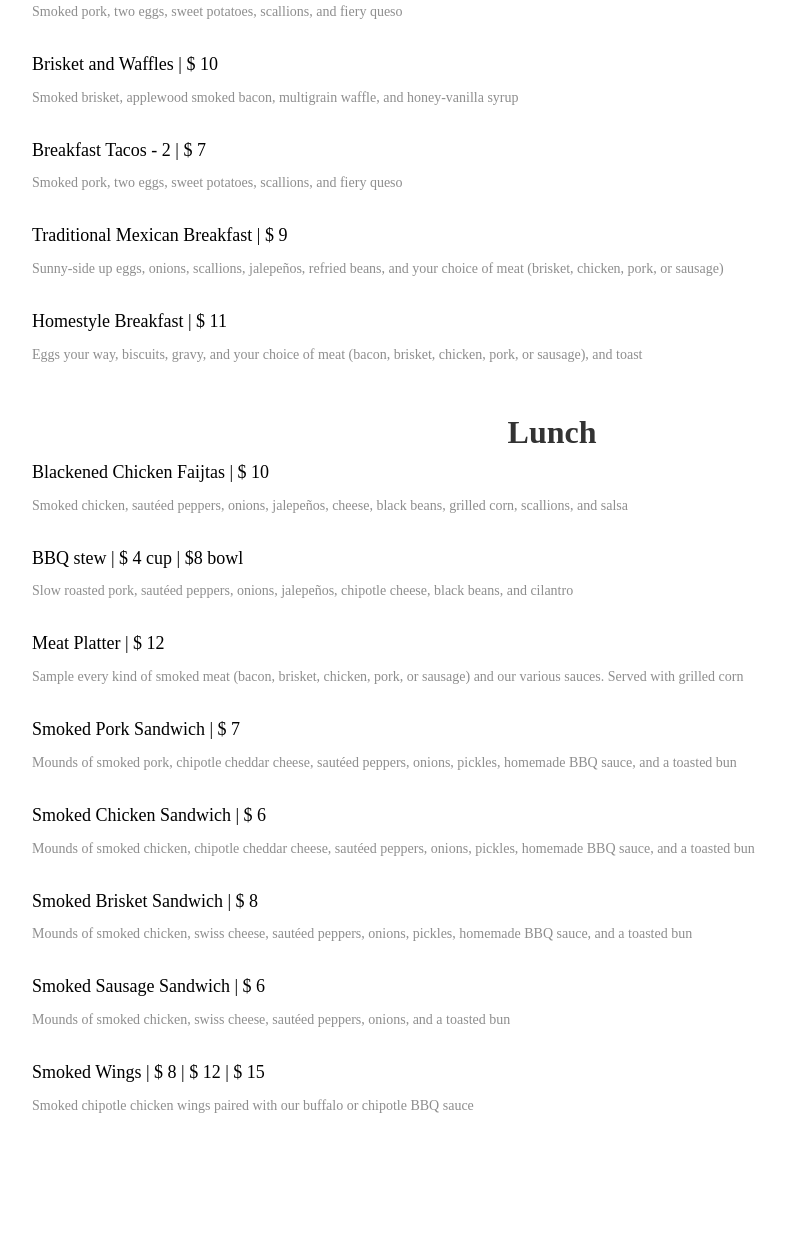
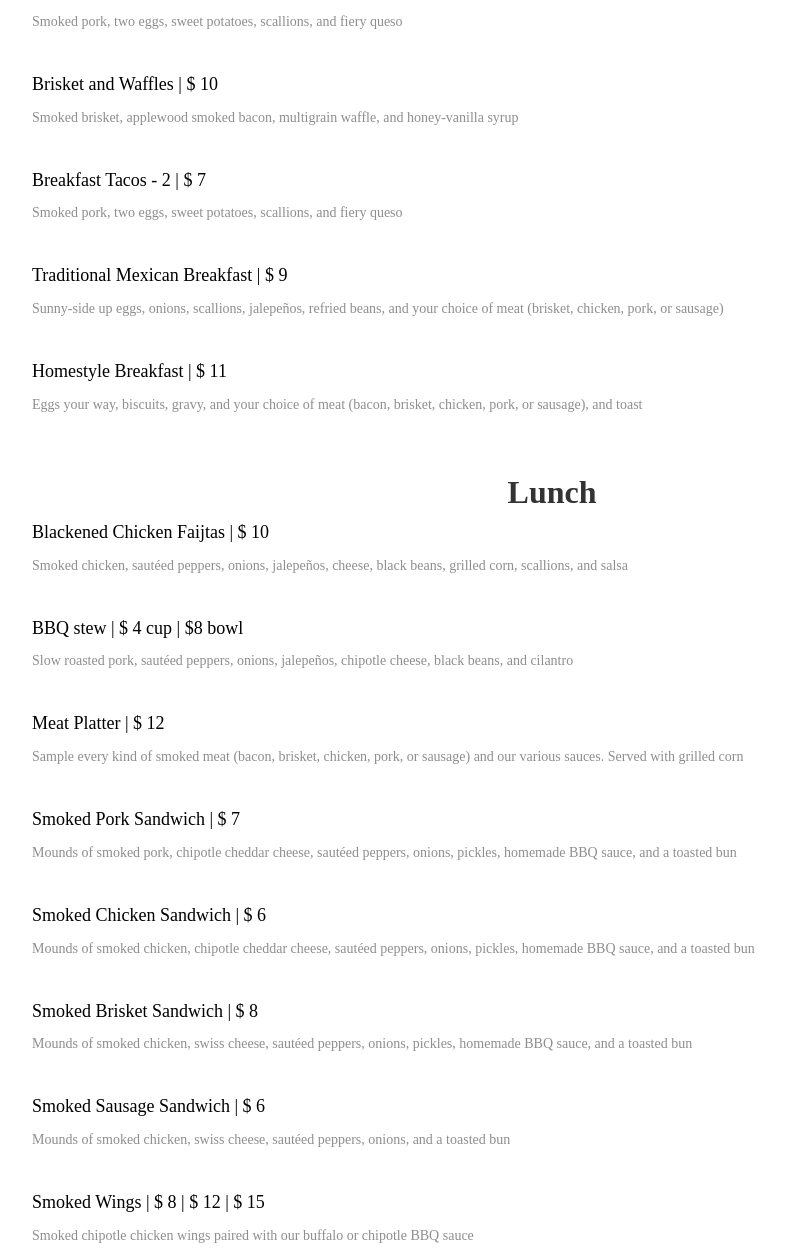
Before and after one commit to garrettfahrbach/restaurant, a plain HTML site: page page3.html in a window 1280 px wide. Shown: the part 434-1691 px from the top of the page, without its empty margins (88-874 px from the left). Drawn offline with nearby package versions, Linux system fonts and the light colour scheme; a web font is replaced by a local one.

Commit message:
updated revisions

```diff
--- a/css/style.css
+++ b/css/style.css
@@ -19,6 +19,8 @@ p.leftText {
 	text-align: left;
 	color: #8e8e8e;
 }
+
+.menu-item{margin-bottom: 40px;}
 
 p.bodyText{
 	font-family: 'Gentium Basic', serif;
@@ -63,14 +65,16 @@ h5 {
 	padding: 6px 10px
 }
 
-#pageHeader {
+#pageHeader{
 	font-family: 'Questrial', sans-serif;
 	text-align: center;
 }
 
-#space-footer {margin-bottom: 75px;}
+#space{margin-bottom: 40px;}
 
-.specials {max-width:900px;}
+#space-footer{margin-bottom: 75px;}
+
+.specials{max-width:900px;}
 
 
 hr {
--- a/page3.html
+++ b/page3.html
@@ -18,7 +18,7 @@
 	<body>
 	<div id="pageHeader">
 		<h2>FAHRBQ</h2>
-		<br>
+		<div id="space"></div>
 		<div class="centerText">
 			<div id="nav"><a href="index.html">&emsp;Home&emsp;</a>&emsp;<a href="page2.html">&emsp;About&emsp;</a>&emsp;<a href="page3.html">&emsp;Menu&emsp;</a>&emsp;<a href="page4.html">&emsp;Daily Specials&emsp;</a>
 			</div>
@@ -30,26 +30,35 @@
 	<!-- Fix this image-->
 
 
-
-	<center>
 	<div class="container">
 		<div class="row text-center">
 			<div class="col-sm-12 col-centered">
 			<h2>Breakfast</h2>
-			<p class="leftTitle"> Breakfast Hash  | $ 9 <br>
-			<p class="leftText">Smoked pork, two eggs, sweet potatoes, scallions, and fiery queso </p><br>
 
-			<p class="leftTitle"> Brisket and Waffles | $ 10 <br>
-			<p class="leftText">Smoked brisket, applewood smoked bacon, multigrain waffle, and honey-vanilla syrup </p><br>
+			<div class="menu-item">
+				<p class="leftTitle"> Breakfast Hash  | $ 9 </p>
+				<p class="leftText">Smoked pork, two eggs, sweet potatoes, scallions, and fiery queso </p>
+			</div>
 
-			<p class="leftTitle"> Breakfast Tacos - 2 | $ 7 <br>
-			<p class="leftText">Smoked pork, two eggs, sweet potatoes, scallions, and fiery queso </p><br>
+			<div class="menu-item">
+				<p class="leftTitle"> Brisket and Waffles | $ 10 </p>
+				<p class="leftText">Smoked brisket, applewood smoked bacon, multigrain waffle, and honey-vanilla syrup </p>
+			</div>
 
-			<p class="leftTitle"> Traditional Mexican Breakfast | $ 9 <br>
-			<p class="leftText">Sunny-side up eggs, onions, scallions, jalepeños, refried beans, and your choice of meat (brisket, chicken, pork, or sausage) </p><br>
+			<div class="menu-item">
+				<p class="leftTitle"> Breakfast Tacos - 2 | $ 7 </p>
+				<p class="leftText">Smoked pork, two eggs, sweet potatoes, scallions, and fiery queso </p>
+			</div>
 
-			<p class="leftTitle"> Homestyle Breakfast | $ 11 <br>
-			<p class="leftText">Eggs your way, biscuits, gravy, and your choice of meat (bacon, brisket, chicken, pork, or sausage), and toast </p><br>
+			<div class="menu-item">
+				<p class="leftTitle"> Traditional Mexican Breakfast | $ 9 </p>
+				<p class="leftText">Sunny-side up eggs, onions, scallions, jalepeños, refried beans, and your choice of meat (brisket, chicken, pork, or sausage) </p>
+			</div>
+
+			<div class="menu-item">
+				<p class="leftTitle"> Homestyle Breakfast | $ 11 </p>
+				<p class="leftText">Eggs your way, biscuits, gravy, and your choice of meat (bacon, brisket, chicken, pork, or sausage), and toast </p>
+			</div>
 
 			</div>
 		</div>
@@ -59,29 +68,47 @@
 		<div class="row text-center">
 			<div class="col-sm-12 col-centered">
 			<h2>Lunch</h2>
-			<p class="leftTitle"> Blackened Chicken Faijtas  | $ 10 <br>
-			<p class="leftText">Smoked chicken, sautéed peppers, onions, jalepeños, cheese, black beans, grilled corn, scallions, and salsa </p><br>
 
-			<p class="leftTitle"> BBQ stew | $ 4 cup | $8 bowl <br>
-			<p class="leftText">Slow roasted pork, sautéed peppers, onions, jalepeños, chipotle cheese, black beans, and cilantro </p><br>
+			<div class="menu-item">
+				<p class="leftTitle"> Blackened Chicken Faijtas  | $ 10 </p>
+				<p class="leftText">Smoked chicken, sautéed peppers, onions, jalepeños, cheese, black beans, grilled corn, scallions, and salsa </p>
+			</div>
 
-			<p class="leftTitle"> Meat Platter  | $ 12 <br>
-			<p class="leftText">Sample every kind of smoked meat (bacon, brisket, chicken, pork, or sausage) and our various sauces. Served with grilled corn </p><br>
+			<div class="menu-item">
+				<p class="leftTitle"> BBQ stew | $ 4 cup | $8 bowl </p>
+				<p class="leftText">Slow roasted pork, sautéed peppers, onions, jalepeños, chipotle cheese, black beans, and cilantro </p>
+			</div>
 
-			<p class="leftTitle"> Smoked Pork Sandwich | $ 7 <br>
-			<p class="leftText">Mounds of smoked pork, chipotle cheddar cheese, sautéed peppers, onions, pickles, homemade BBQ sauce, and a toasted bun </p><br>
+			<div class="menu-item">
+				<p class="leftTitle"> Meat Platter  | $ 12 </p>
+				<p class="leftText">Sample every kind of smoked meat (bacon, brisket, chicken, pork, or sausage) and our various sauces. Served with grilled corn </p>
+			</div>
 
-			<p class="leftTitle"> Smoked Chicken Sandwich | $ 6 <br>
-			<p class="leftText">Mounds of smoked chicken, chipotle cheddar cheese, sautéed peppers, onions, pickles, homemade BBQ sauce, and a toasted bun </p><br>
+			<div class="menu-item">
+				<p class="leftTitle"> Smoked Pork Sandwich | $ 7 </p>
+				<p class="leftText">Mounds of smoked pork, chipotle cheddar cheese, sautéed peppers, onions, pickles, homemade BBQ sauce, and a toasted bun </p>
+			</div>
 
-			<p class="leftTitle"> Smoked Brisket Sandwich | $ 8 <br>
-			<p class="leftText">Mounds of smoked chicken, swiss cheese, sautéed peppers, onions, pickles, homemade BBQ sauce, and a toasted bun </p><br>
+			<div class="menu-item">
+				<p class="leftTitle"> Smoked Chicken Sandwich | $ 6 </p>
+				<p class="leftText">Mounds of smoked chicken, chipotle cheddar cheese, sautéed peppers, onions, pickles, homemade BBQ sauce, and a toasted bun </p>
+			</div>
 
-			<p class="leftTitle"> Smoked Sausage Sandwich | $ 6 <br>
-			<p class="leftText">Mounds of smoked chicken, swiss cheese, sautéed peppers, onions, and a toasted bun </p><br>
+			<div class="menu-item">
+				<p class="leftTitle"> Smoked Brisket Sandwich | $ 8 </p>
+				<p class="leftText">Mounds of smoked chicken, swiss cheese, sautéed peppers, onions, pickles, homemade BBQ sauce, and a toasted bun </p>
+			</div>
 
-			<p class="leftTitle"> Smoked Wings | $ 8 | $ 12 | $ 15 <br>
-			<p class="leftText">Smoked chipotle chicken wings paired with our buffalo or chipotle BBQ sauce </p><br>
+			<div class="menu-item">
+				<p class="leftTitle"> Smoked Sausage Sandwich | $ 6 </p>
+				<p class="leftText">Mounds of smoked chicken, swiss cheese, sautéed peppers, onions, and a toasted bun </p>
+			</div>
+
+			<div class="menu-item">
+				<p class="leftTitle"> Smoked Wings | $ 8 | $ 12 | $ 15 </p>
+				<p class="leftText">Smoked chipotle chicken wings paired with our buffalo or chipotle BBQ sauce </p>
+			</div>
+
 			</div>
 		</div>
 	</div>
```
Also changed, not shown: index.html (+29 -17 lines), page2.html (+17 -16 lines), page4.html (+22 -15 lines), 1 other file.
